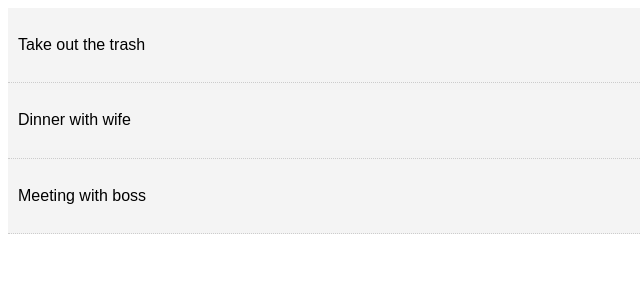
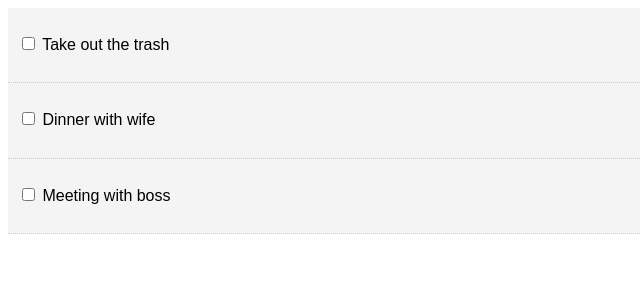
Before and after one commit to krzysztofstefanski/ToDo-App, a React (Create React App) app: page / in a window 1280 px wide. Shown: the top 300 px of the page, without its empty margins (0-640 px from the left). Built offline with nearby package versions, Linux system fonts and the light colour scheme.

Commit message:
add bind

```diff
--- a/src/App.js
+++ b/src/App.js
@@ -27,11 +27,16 @@ class App extends Component {
       }
     ]
   }
+
+  markComplete = () => {
+    console.log("From App.js")
+  }
+
 render() {
     return (
       <div className = "App" >
 
-      <Todos  todos={this.state.todos}/ >
+      <Todos  todos={this.state.todos} markComplete={this.markComplete}/ >
 
 
       </div>
--- a/src/components/ToDoItem.js
+++ b/src/components/ToDoItem.js
@@ -12,14 +12,17 @@ getStyle = () =>{
 
       }
     }
-
+//event param
 
 
 
   render() {
     return (
       <div style={this.getStyle()}>
-        <p>{this.props.todo.title}</p>
+<p>
+  <input type="checkbox" onChange={this.props.markComplete.bind(this,this.props.todo.id)}/>
+  {' '}
+{this.props.todo.title}</p>
       </div>
     )
   }
--- a/src/components/Todos.js
+++ b/src/components/Todos.js
@@ -3,9 +3,12 @@ import ToDoItem from './ToDoItem'
 import PropTypes from 'prop-types'
 
 class Todos extends Component {
+
+
+
   render() {
 return this.props.todos.map((todo)=>
-    <ToDoItem key={todo.id} todo={todo}/>
+    <ToDoItem key={todo.id} todo={todo} markComplete={this.props.markComplete}/>
 
 )
 }
```
